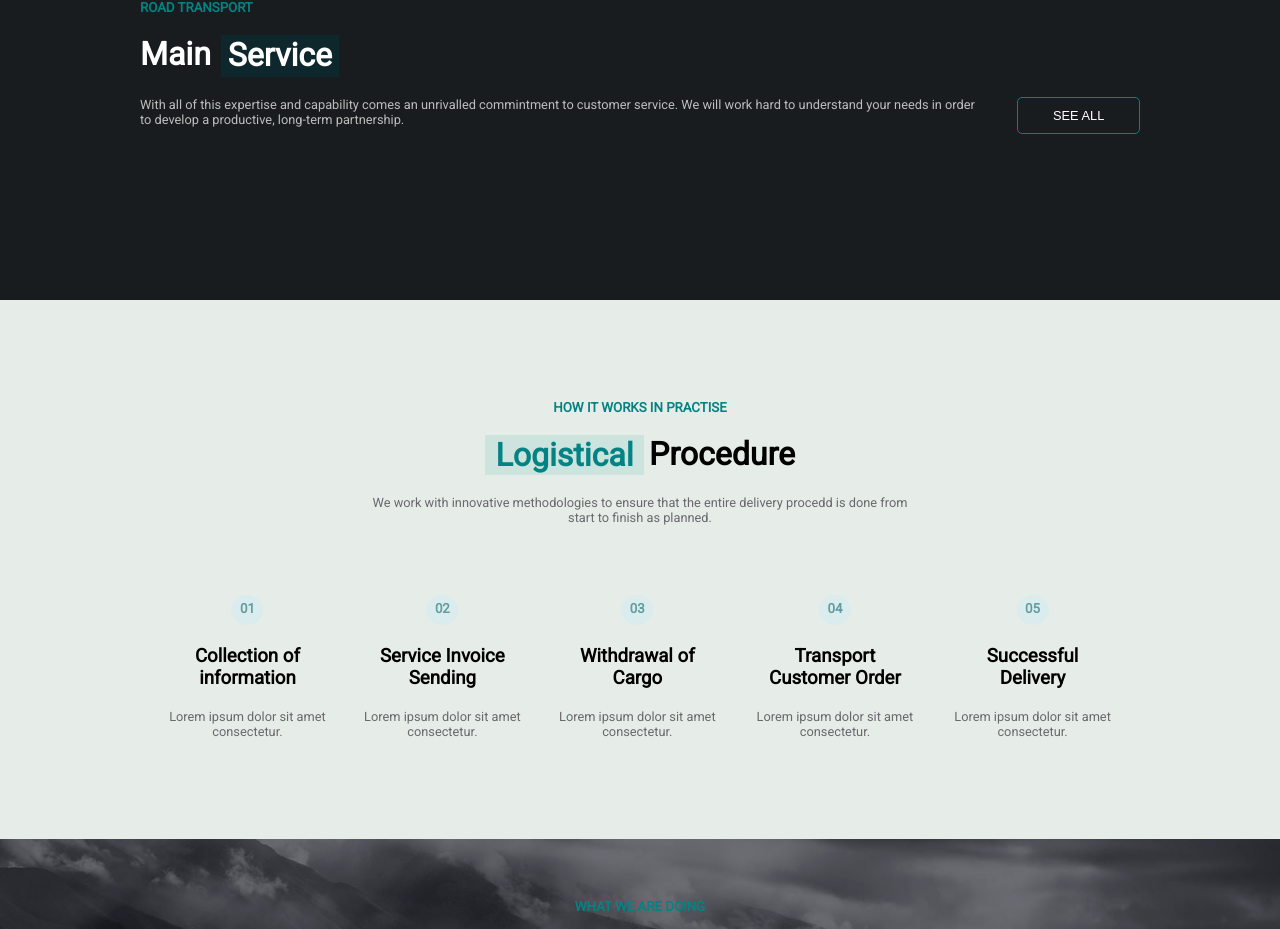
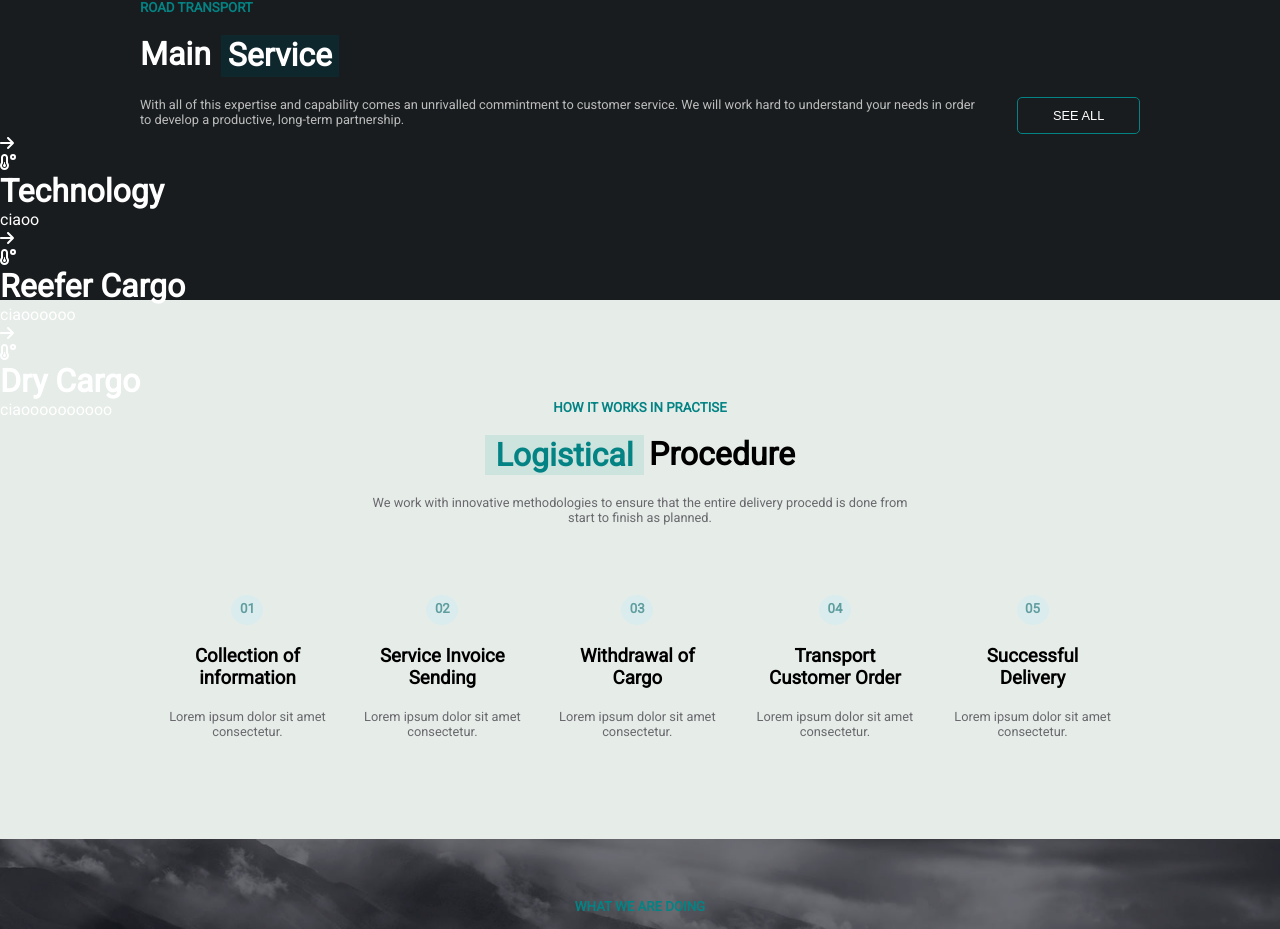
Before and after one commit to valentinaiori/proj-html-vuejs, a Vue app: page / in a window 1280 px wide. Shown: the part 1316-2245 px from the top of the page. Built offline with nearby package versions, Linux system fonts and the light colour scheme.

Commit message:
Add card road transport component

```diff
--- a/src/components/RoadTransport/CardRoadTransportComponent.vue
+++ b/src/components/RoadTransport/CardRoadTransportComponent.vue
@@ -1,14 +1,30 @@
 <template>
-  <div></div>
+    <div class="card">
+      <div>
+        <i class="fa-solid fa-arrow-right"></i>
+      </div>
+    <i :class=iconCard></i>
+    <h1>{{titleCard}}</h1>
+    <p>{{textCard}}</p>
+    </div>
 </template>
 
 <script>
 export default {
     name:'CardRoadTransportComponent',
+    props: {
+      iconCard: String,
+      titleCard: String,
+      textCard: String
+    }
 
 }
 </script>
 
 <style lang="scss" scoped>
 
+  .card{
+    color: white;
+  }
+
 </style>
--- a/src/components/RoadTransport/RoadTransportComponent.vue
+++ b/src/components/RoadTransport/RoadTransportComponent.vue
@@ -13,7 +13,12 @@
                 <button class="btn-see-all">SEE ALL</button>
             </div>
         </div>
-        <CardRoadTransportComponent />
+        <div>
+            <CardRoadTransportComponent v-for="card in getCardData()" :key="card.title"
+        :iconCard="card.icon"
+        :titleCard="card.title"
+        :textCard="card.text"/>
+        </div>
     </div>
 </template>
 
@@ -24,8 +29,30 @@ export default {
     name: 'RoadTransportComponent',
     components: {
         CardRoadTransportComponent,
+    },
+
+    methods:{
+        getCardData(){
+            const cardData = [
+                {
+                    'icon': 'fa-solid fa-temperature-low',
+                    'title' : 'Technology',
+                    'text': 'ciaoo'
+                },
+                {
+                    'icon': 'fa-solid fa-temperature-low',
+                    'title' : 'Reefer Cargo',
+                    'text': 'ciaoooooo'
+                },
+                {
+                    'icon': 'fa-solid fa-temperature-low',
+                    'title' : 'Dry Cargo',
+                    'text': 'ciaoooooooooo'
+                }
+            ]
+            return cardData;
+        }
     }
-
 }
 </script>
 
```
